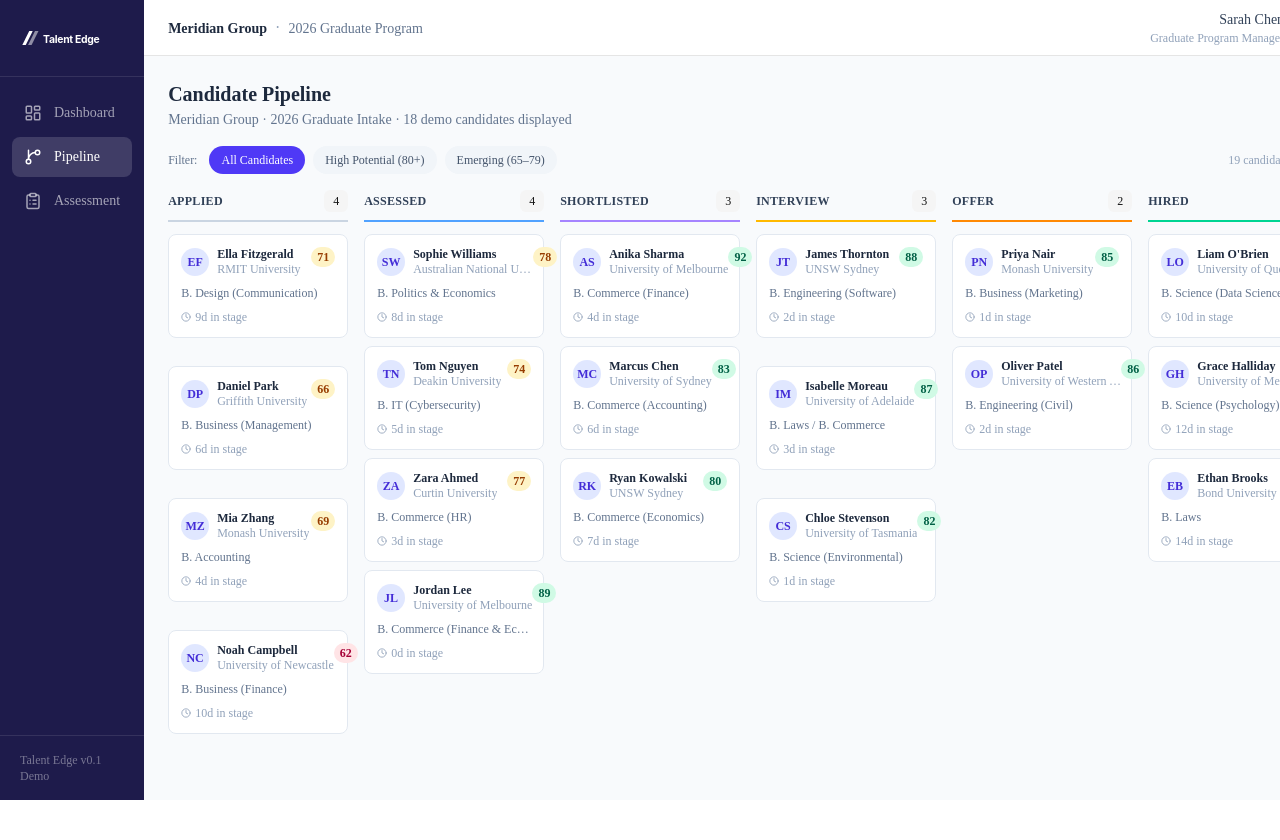
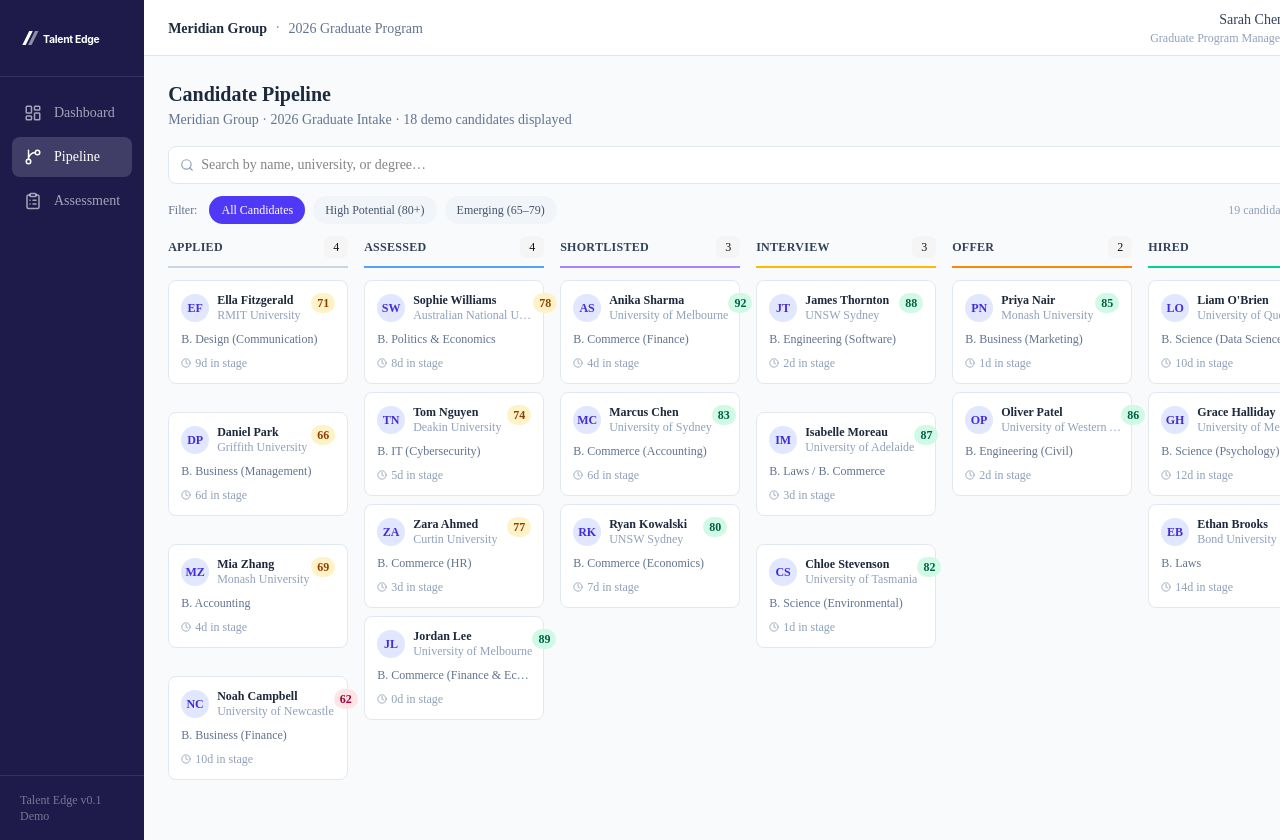
Before and after one commit to tomklimovskigamma/talent-edge, a Next.js app: page /pipeline in a window 1280 px wide. Shown: the top 840 px of the page. Before the commit the page ends 800 px from the top, so only its background shows below. Built offline with nearby package versions, Linux system fonts and the light colour scheme.

Commit message:
feat: add candidate search bar to pipeline board

```diff
--- a/components/pipeline/PipelineBoard.tsx
+++ b/components/pipeline/PipelineBoard.tsx
@@ -2,10 +2,10 @@
 import { useState, useEffect } from "react";
 import { candidates as allCandidates } from "@/lib/data/candidates";
 import { stages, type StageName } from "@/lib/data/program";
-import { getNextStage } from "@/lib/pipeline";
+import { getNextStage, filterCandidates, type ScoreBand } from "@/lib/pipeline";
 import { StageColumn } from "./StageColumn";
 import { usePersona } from "@/lib/persona";
-import { CheckSquare } from "lucide-react";
+import { CheckSquare, Search, X } from "lucide-react";
 
 const accentClasses = [
   "border-slate-300",
@@ -17,7 +17,8 @@ const accentClasses = [
 ];
 
 export function PipelineBoard() {
-  const [filter, setFilter] = useState<"all" | "high" | "emerging">("all");
+  const [filter, setFilter] = useState<ScoreBand>("all");
+  const [search, setSearch] = useState("");
   const [stageOverrides, setStageOverrides] = useState<Record<string, StageName>>({});
   const [selectedIds, setSelectedIds] = useState<Set<string>>(new Set());
   const [mounted, setMounted] = useState(false);
@@ -25,13 +26,8 @@ export function PipelineBoard() {
 
   useEffect(() => setMounted(true), []);
 
-  const filtered = allCandidates.filter((c) => {
-    if (filter === "high") return c.potentialScore >= 80;
-    if (filter === "emerging") return c.potentialScore >= 65 && c.potentialScore < 80;
-    return true;
-  });
+  const filtered = filterCandidates(allCandidates, search, filter);
 
-  // currentStage comes from the column label, which equals effectiveStage(id) by construction.
   function handleAdvance(candidateId: string, currentStage: StageName) {
     const next = getNextStage(currentStage);
     if (!next) return;
@@ -64,7 +60,29 @@ export function PipelineBoard() {
   const showBulkAction = mounted && persona === "admin" && selectedIds.size > 0;
 
   return (
-    <div className="space-y-4">
+    <div className="space-y-3">
+      {/* Search bar */}
+      <div className="relative">
+        <Search size={14} className="absolute left-3 top-1/2 -translate-y-1/2 text-slate-400 pointer-events-none" />
+        <input
+          type="search"
+          value={search}
+          onChange={(e) => setSearch(e.target.value)}
+          placeholder="Search by name, university, or degree…"
+          className="w-full pl-8 pr-8 py-2 text-sm border border-slate-200 rounded-lg focus:outline-none focus:ring-2 focus:ring-indigo-400 bg-white"
+        />
+        {search && (
+          <button
+            type="button"
+            onClick={() => setSearch("")}
+            aria-label="Clear search"
+            className="absolute right-2.5 top-1/2 -translate-y-1/2 text-slate-400 hover:text-slate-600"
+          >
+            <X size={14} />
+          </button>
+        )}
+      </div>
+
       {/* Filter bar */}
       <div className="flex items-center gap-2">
         <span className="text-xs text-slate-500 mr-1">Filter:</span>
```
